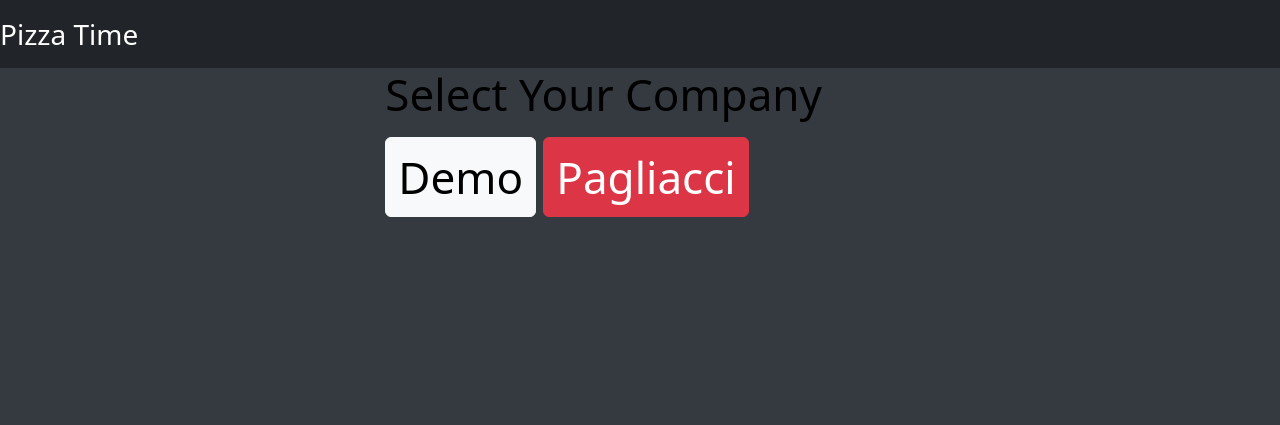
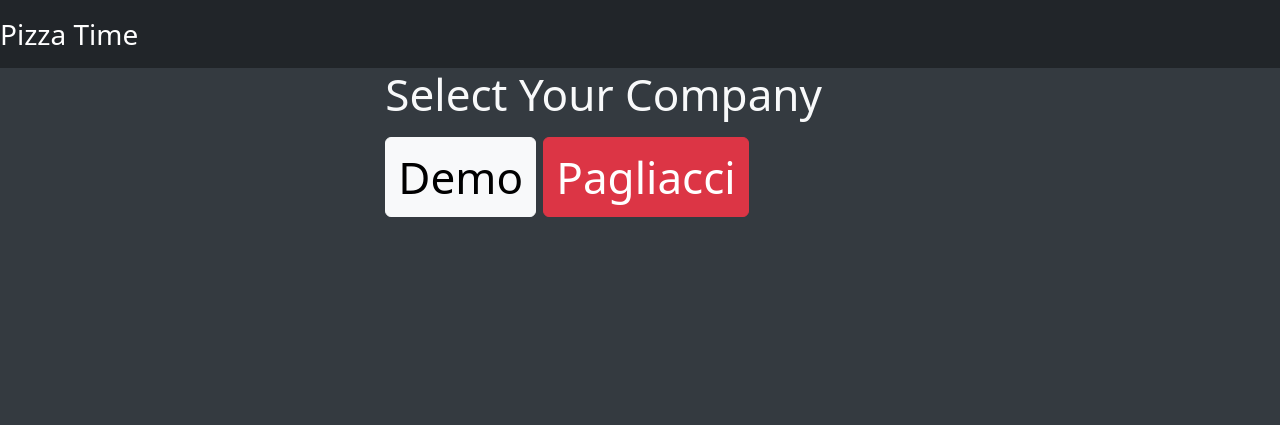
Before and after one commit to wax54/pizza-time, a Flask app: page /login in a window 1280 px wide. Shown: the top 425 px of the page. Run offline with Flask 2, Linux system fonts and the light colour scheme; some libraries are stand-ins or nearby versions.

Commit message:
one more Chang

```diff
--- a/static/style.css
+++ b/static/style.css
@@ -1,8 +1,9 @@
 body{
     background-color: var(--bs-gray-dark);
-    color: var(--light);
+    color: var(--bs-light);
     font-size: 1.75rem;
 }
+
 ul{
     list-style-type:  none;
     padding-inline-start: 0px;
```
